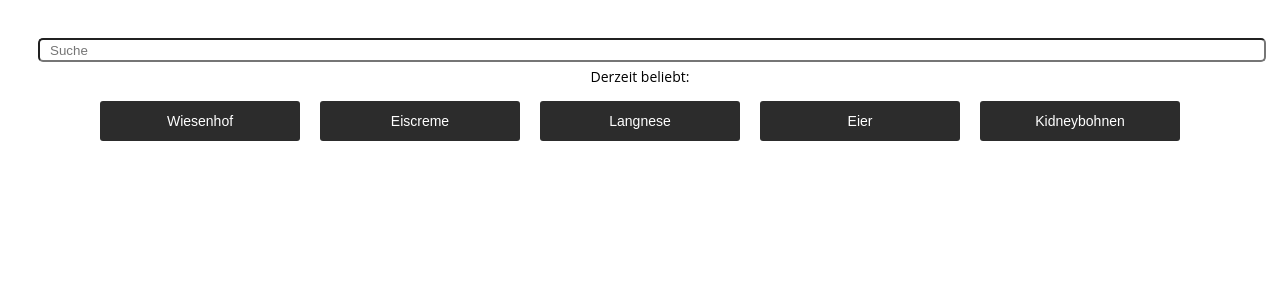
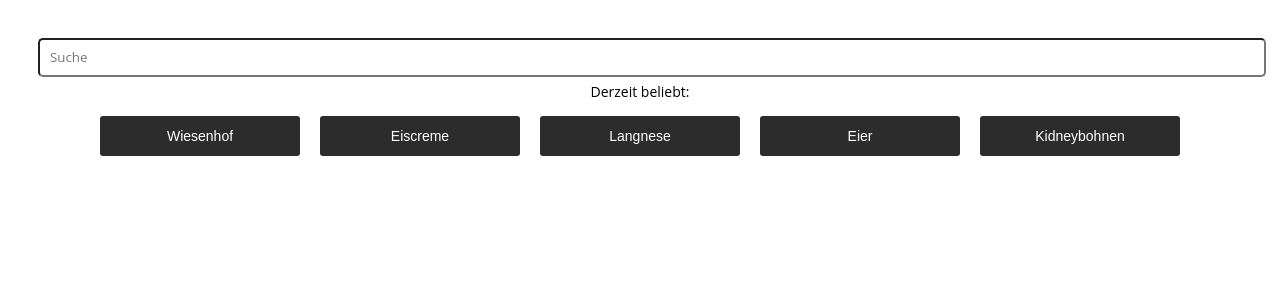
Before and after one commit to RadekKosiada/bring-it-webapp, a React (Create React App) app: page / in a window 1280 px wide. Shown: the top 300 px of the page. Built offline with nearby package versions, Linux system fonts and the light colour scheme.

Commit message:
Adjust CSS for placeholder & search-input

```diff
--- a/src/App.css
+++ b/src/App.css
@@ -9,8 +9,11 @@
 .search-input {
   border-radius: 5px;
   width: 100%;
-  height: 20px;
-  padding: 0 10px;
+  padding: 10px 10px;
+}
+
+::placeholder {
+  font-family: "Open Sans", -apple-system, BlinkMacSystemFont, "Segoe UI", Roboto, Oxygen-Sans, Ubuntu, Cantarell, "Helvetica Neue", sans-serif;
 }
 
 .results-container {
```
